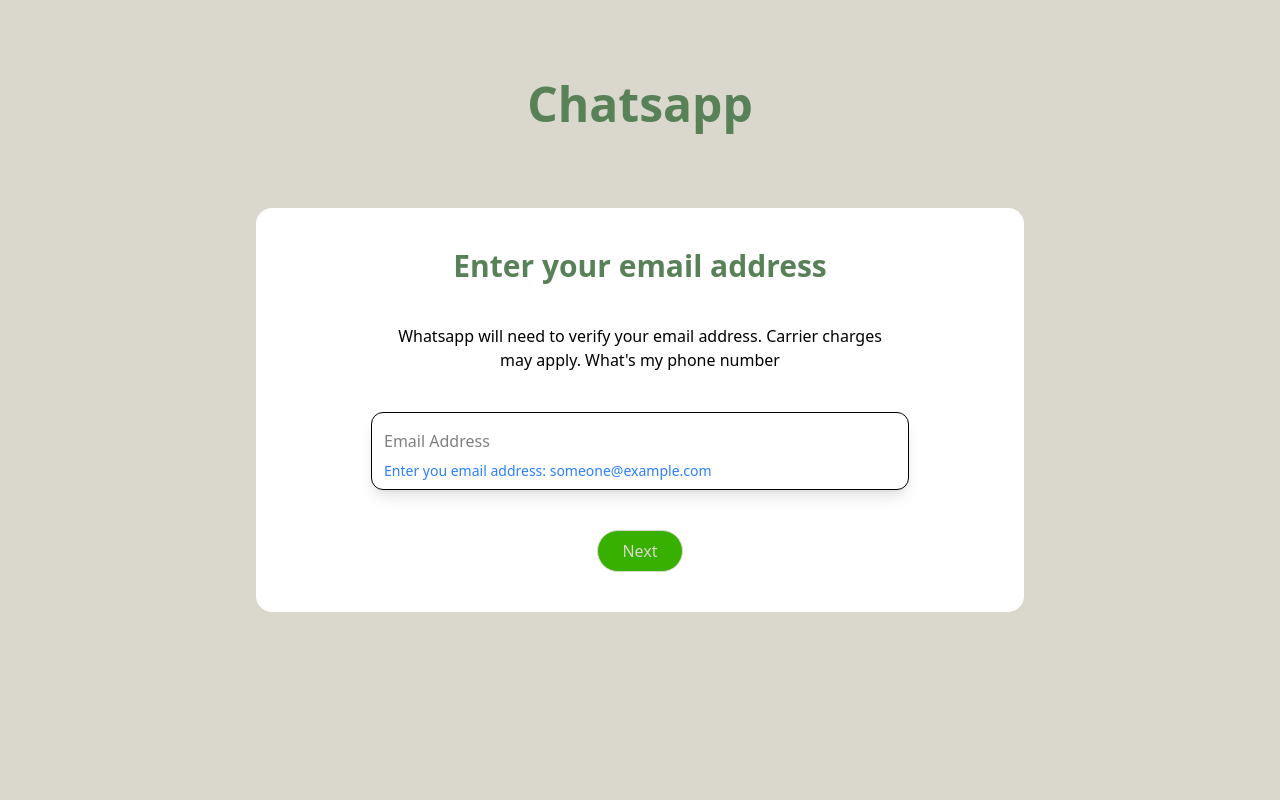
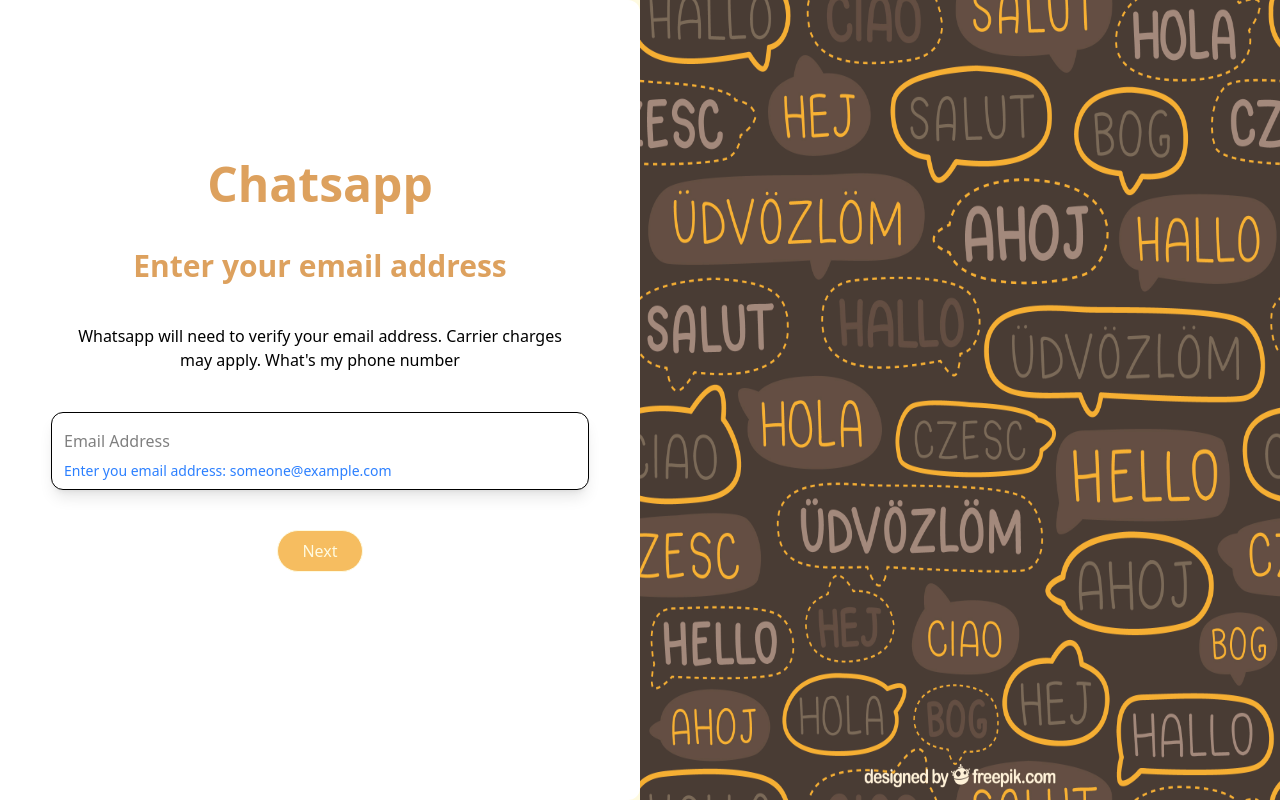
Before and after one commit to A-B-H-I-S-H-E-K-S-H-A-W/chatapp, a React (Vite) app in the folder client/: page /login in a window 1280 px wide. Built offline with nearby package versions, Linux system fonts and the light colour scheme.

Commit message:
Enhance ui design and changed color palette

```diff
--- a/client/src/pages/LoginPage.jsx
+++ b/client/src/pages/LoginPage.jsx
@@ -4,6 +4,7 @@
 import { useNavigate } from "react-router-dom";
 import Alert from "../components/ui/Alert";
 import ButtonLoader from "../components/ui/Loading";
+import loginbg from "../assets/background.jpg";
 
 const LoginPage = () => {
   const sendOtp = useCounterStore((state) => state.sendOtp);
@@ -54,10 +55,11 @@
   return (
     <>
       <div className="h-screen w-full bg-background">
+        <div className="grid md:grid-cols-2 grid-cols-1">
+          <div className="flex flex-col items-center gap-10 py-20 bg-white h-full w-full mx-auto rounded-r-xl">
             <div className="pt-20 text-center">
               <h1 className="h1">Chatsapp</h1>
             </div>
-        <div className="flex flex-col items-center gap-10 mt-20 px-20 py-10 bg-white max-w-3xl mx-auto rounded-2xl">
             <div>
               <h2 className="h3">Enter your email address</h2>
             </div>
@@ -87,6 +89,10 @@
               </Button>
             </div>
           </div>
+          <div className="">
+            <img className="h-screen w-full" src={loginbg} alt="img" />
+          </div>
+        </div>
       </div>
     </>
   );
--- a/client/src/pages/OtpPage.jsx
+++ b/client/src/pages/OtpPage.jsx
@@ -3,6 +3,7 @@
 import { useCounterStore } from "../store/store";
 import { useNavigate } from "react-router-dom";
 import ButtonLoader from "../components/ui/Loading";
+import loginbg from "../assets/background.jpg";
 
 const OtpPage = () => {
   const [formData, setFormData] = useState({
@@ -58,18 +59,19 @@
   return (
     <>
       <div className="h-screen w-full bg-background">
+        <div className="grid md:grid-cols-2 grid-cols-1">
+          <div className="flex flex-col items-center gap-10 py-20 bg-white h-full w-full mx-auto rounded-2xl">
             <div className="pt-20 text-center">
               <h1 className="h1">Chatsapp</h1>
             </div>
-        <div className="flex flex-col items-center gap-10 mt-20 px-20 py-10 bg-white max-w-2xl mx-auto rounded-2xl">
             <div>
               <h2 className="h3">We have sent the OTP</h2>
             </div>
             <div className="max-w-lg text-center">
               <p>
                 We have sent the 6-character OTP to{" "}
-              <span className="font-bold">{email}</span>. Please enter the code
-              below to continue.
+                <span className="font-bold">{email}</span>. Please enter the
+                code below to continue.
               </p>
               <p>
                 You can resend OTP after{" "}
@@ -113,6 +115,10 @@
               </Button>
             </div>
           </div>
+          <div>
+            <img className="h-screen w-full" src={loginbg} alt="img" />
+          </div>
+        </div>
       </div>
     </>
   );
--- a/client/src/pages/ProfileSetup.jsx
+++ b/client/src/pages/ProfileSetup.jsx
@@ -3,6 +3,7 @@
 import { useCounterStore } from "../store/store";
 import { useNavigate } from "react-router-dom";
 import ButtonLoader from "../components/ui/Loading";
+import loginbg from "../assets/background.jpg";
 
 const ProfileSetup = () => {
   const [formData, setFormData] = useState({
@@ -46,7 +47,8 @@
   return (
     <>
       <div className="h-screen w-full bg-background">
-        <div className="flex flex-col gap-8 justify-center items-center h-full">
+        <div className="grid md:grid-cols-2 grid-cols-1">
+          <div className="flex flex-col gap-8 py-18 justify-center items-center h-full">
             <div className="">
               <h1 className="h2">Setup your profile</h1>
             </div>
@@ -85,6 +87,10 @@
               </Button>
             </div>
           </div>
+          <div>
+            <img className="h-screen w-full" src={loginbg} alt="img" />
+          </div>
+        </div>
       </div>
     </>
   );
--- a/client/src/pages/WelcomePage.jsx
+++ b/client/src/pages/WelcomePage.jsx
@@ -1,11 +1,13 @@
 import Button from "../components/Button";
 import { Link } from "react-router-dom";
+import loginbg from "../assets/background.jpg";
 
 const WelcomePage = () => {
   return (
     <>
       <div className="h-screen w-full bg-background">
-        <div className="flex flex-col gap-10 justify-center items-center h-full">
+        <div className="grid md:grid-cols-2 grid-cols-1">
+          <div className="flex flex-col gap-10 py-28 justify-center items-center h-full">
             <div className="">
               <h1 className="h1">Welcome to Chatsapp</h1>
             </div>
@@ -18,14 +20,18 @@
             </div>
             <div className="max-w-lg text-center">
               <p>
-              Read our privacy policy. Tap Agree to continue or accept theterms
-              and condition
+                Read our privacy policy. Tap Agree to continue or accept
+                theterms and condition
               </p>
             </div>
             <div>
               <Link to={"/login"}>
-              <Button className={""}>Tap to continue</Button>
+                <Button className={"bg-accent"}>Tap to continue</Button>
               </Link>
+            </div>
+          </div>
+          <div>
+            <img className="h-screen w-full" src={loginbg} alt="img" />
           </div>
         </div>
       </div>
--- a/client/src/styles/globals.css
+++ b/client/src/styles/globals.css
@@ -2,19 +2,19 @@
 
 @theme inline {
   /* Colors */
-  --color-background: #dad7cd;
+  --color-background: #fefae0;
   --color-foreground: #000000;
 
-  --color-primary: #588157;
+  --color-primary: #dda15e;
   --color-primary-foreground: #ffffff;
 
-  --color-secondary: #008000;
+  --color-secondary: #bc6c25;
   --color-secondary-foreground: #ffffff;
 
-  --color-accent: #38b000;
+  --color-accent: #f6bd60;
   --color-accent-foreground: #70e000;
 
-  --color-destructive: #344e41;
+  --color-destructive: #283618;
 }
 
 /* Base styles */
```
Also changed, not shown: client/src/assets/background.jpg (added). Lines whose indentation alone changed are shown as unchanged.
